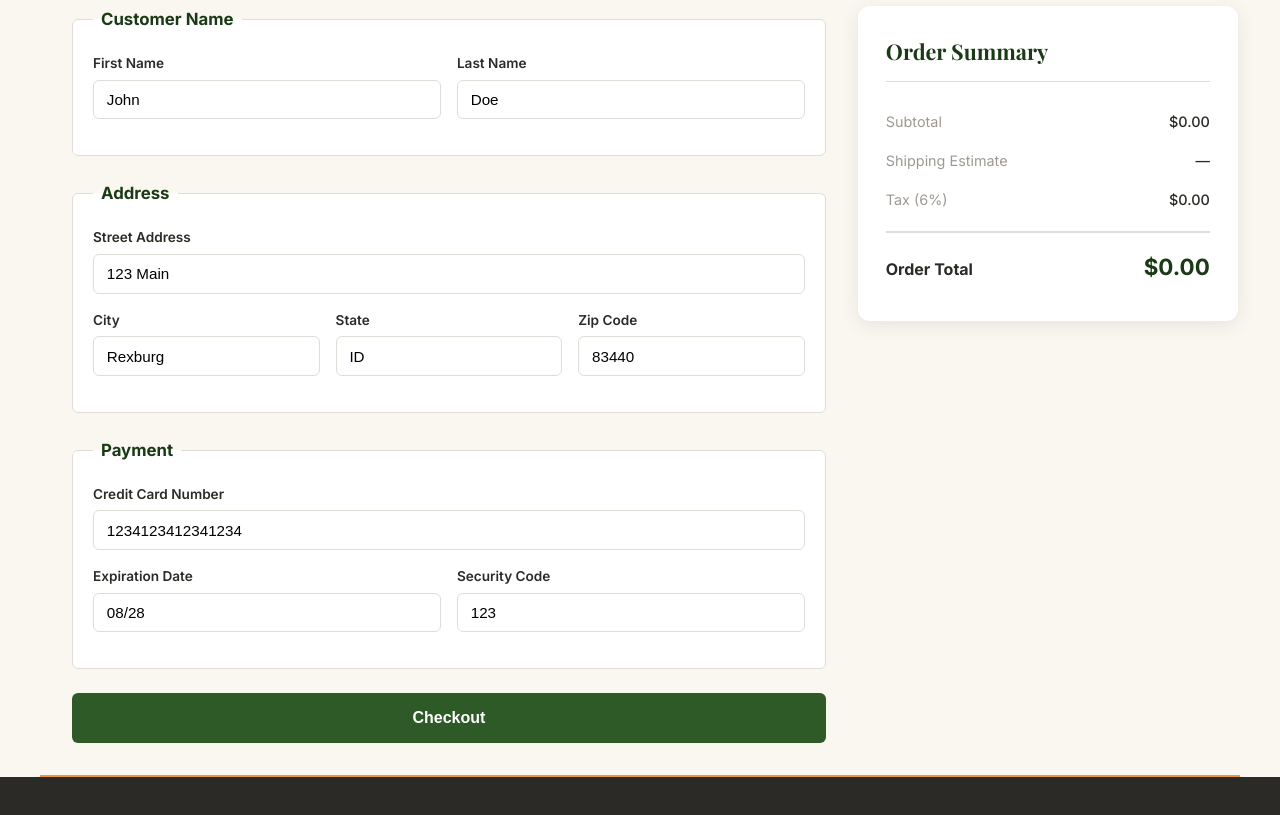
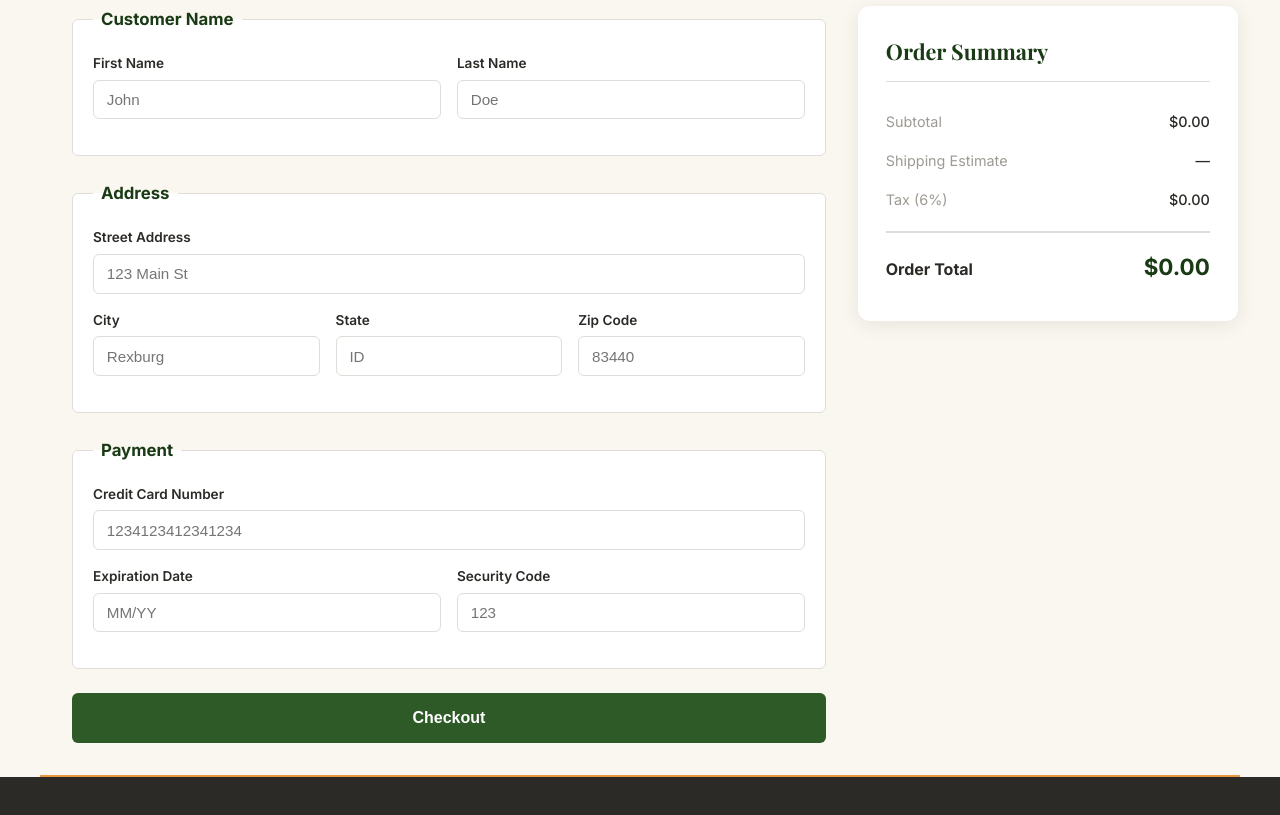
Before and after one commit to BYULabs/wdd330, a website: page src/checkout/index.html in a window 1280 px wide. Shown: the part 107-922 px from the top of the page. Drawn offline with nearby package versions, Linux system fonts and the light colour scheme.

Commit message:
Update checkout form inputs to use placeholders for better user guidance

```diff
--- a/src/checkout/index.html
+++ b/src/checkout/index.html
@@ -21,11 +21,23 @@
             <div class="form-row">
               <div class="form-group">
                 <label for="fname">First Name</label>
-                <input type="text" id="fname" name="fname" value="John" required />
+                <input
+                  type="text"
+                  id="fname"
+                  name="fname"
+                  placeholder="John"
+                  required
+                />
               </div>
               <div class="form-group">
                 <label for="lname">Last Name</label>
-                <input type="text" id="lname" name="lname" value="Doe" required />
+                <input
+                  type="text"
+                  id="lname"
+                  name="lname"
+                  placeholder="Doe"
+                  required
+                />
               </div>
             </div>
           </fieldset>
@@ -34,20 +46,44 @@
             <legend>Address</legend>
             <div class="form-group">
               <label for="street">Street Address</label>
-              <input type="text" id="street" name="street" value="123 Main" required />
+              <input
+                type="text"
+                id="street"
+                name="street"
+                placeholder="123 Main St"
+                required
+              />
             </div>
             <div class="form-row">
               <div class="form-group">
                 <label for="city">City</label>
-                <input type="text" id="city" name="city" value="Rexburg" required />
+                <input
+                  type="text"
+                  id="city"
+                  name="city"
+                  placeholder="Rexburg"
+                  required
+                />
               </div>
               <div class="form-group">
                 <label for="state">State</label>
-                <input type="text" id="state" name="state" value="ID" required />
+                <input
+                  type="text"
+                  id="state"
+                  name="state"
+                  placeholder="ID"
+                  required
+                />
               </div>
               <div class="form-group">
                 <label for="zip">Zip Code</label>
-                <input type="text" id="zip" name="zip" value="83440" required />
+                <input
+                  type="text"
+                  id="zip"
+                  name="zip"
+                  placeholder="83440"
+                  required
+                />
               </div>
             </div>
           </fieldset>
@@ -60,7 +96,7 @@
                 type="text"
                 id="cardNumber"
                 name="cardNumber"
-                value="1234123412341234"
+                placeholder="1234123412341234"
                 required
               />
             </div>
@@ -71,13 +107,19 @@
                   type="text"
                   id="expiration"
                   name="expiration"
-                  value="08/28"
+                  placeholder="MM/YY"
                   required
                 />
               </div>
               <div class="form-group">
                 <label for="code">Security Code</label>
-                <input type="text" id="code" name="code" value="123" required />
+                <input
+                  type="text"
+                  id="code"
+                  name="code"
+                  placeholder="123"
+                  required
+                />
               </div>
             </div>
           </fieldset>
```
